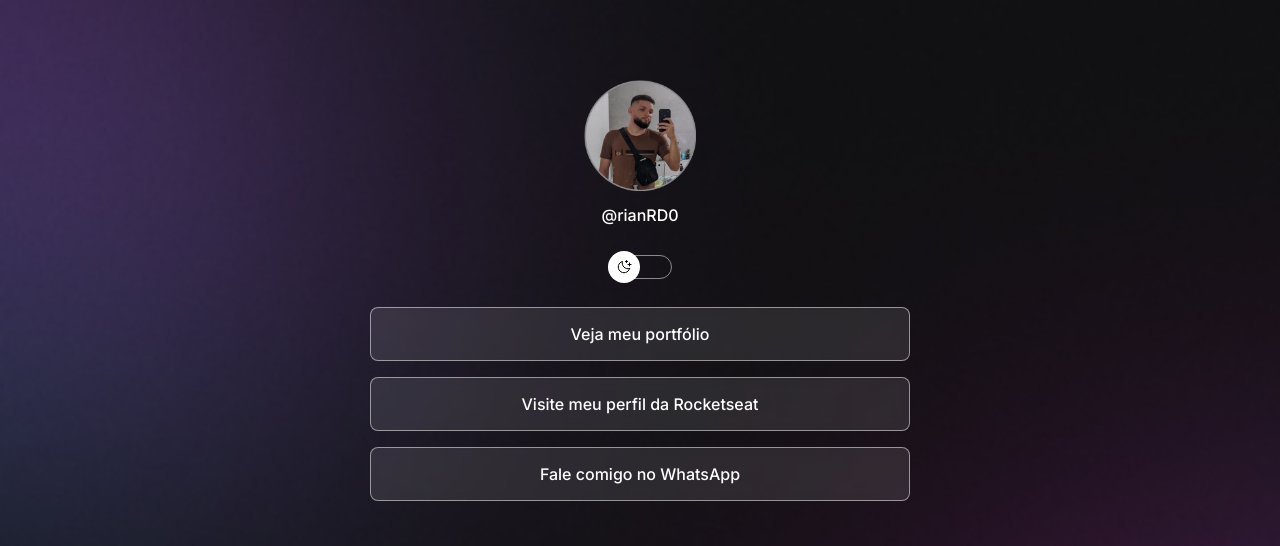
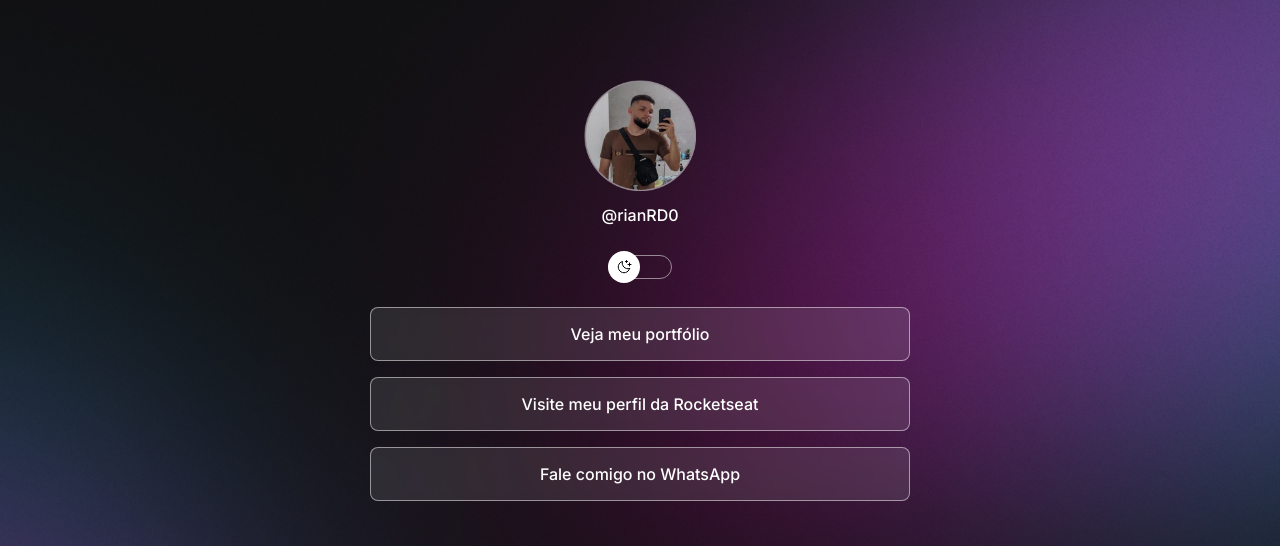
Before and after one commit to rianRD0/DevLinks, a plain HTML site: page index.html in a window 1280 px wide. Shown: the top 546 px of the page. Drawn offline with nearby package versions, Linux system fonts and the light colour scheme.

Commit message:
change backgrounds based on media queries

```diff
--- a/style.css
+++ b/style.css
@@ -146,3 +146,12 @@ footer {
   text-align: center;
   font-size: 14px;
 }
+
+@media (min-width: 700px) {
+  :root {
+    --bg-url: url(./assets/bg-web-dark.jpg);
+  }
+  .light {
+    --bg-url: url(./assets/bg-web-light.jpg);
+  }
+}
```
